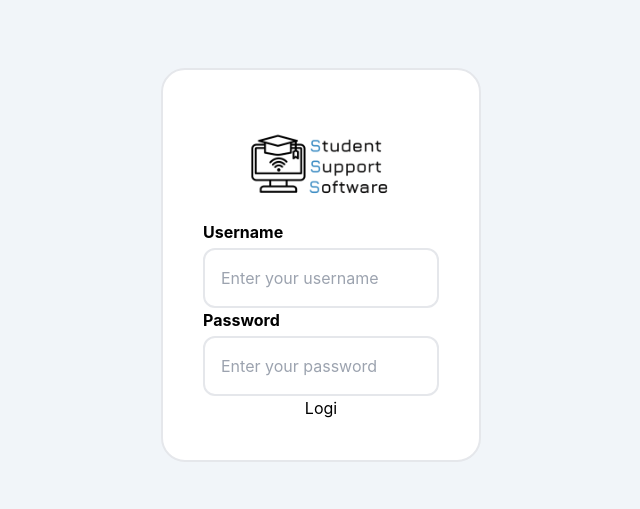
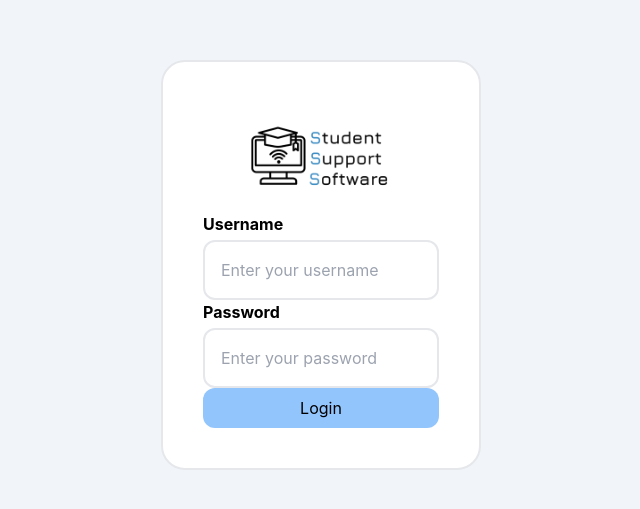
Before and after one commit to ssahra/Room-Availability-Web-App, a React (Create React App) app: page /LoginPage in a window 1280 px wide. Shown: the part 135-644 px from the top of the page, without its empty margins (319-959 px from the left). Built offline with nearby package versions, Linux system fonts and the light colour scheme.

Commit message:
loging working

```diff
--- a/src/pages/LoginPage.js
+++ b/src/pages/LoginPage.js
@@ -1,18 +1,74 @@
 import React from 'react';
 import logo from '../images/logo.png';
+import { useState } from 'react';
+import { useNavigate } from 'react-router-dom';
 //imr, slc shortcuts
 
 function LoginPage() {
+
+    // state variables for username, password, and error message
+    const [curr_username, setUsername] = useState('');
+    const [curr_password, setPassword] = useState('');
+    const [errorMessage, setErrorMessage] = useState('');
+    const navigate = useNavigate();
+
+    // function to update username
+    const usernameChange = (event) => {
+        setUsername(event.target.value);
+    };
+
+    // function to update password
+    const passwordChange = (event) => {
+        setPassword(event.target.value);
+    };
+
+    // function to handle submission of form
+    const userSubmit = (event) => {
+        event.preventDefault();
+
+        const formData = new FormData();
+        formData.append('Username', curr_username);
+        formData.append('Password', curr_password);
+
+        // send form data to PHP script using fetch API
+        fetch('http://localhost/backend/login.php', {
+            method: 'POST',
+            body: formData
+        })
+        .then(response => response.text())
+        // handle response from the server
+        .then(data => {
+            console.log(data);
+            if (data === "Authentication Successful") {
+                navigate('/dashboard');
+            } else if (data === "Admin Authentication Successful") {
+                navigate('/adminBookings');
+            } else if (data === "Incorrect password") {
+                setErrorMessage('Incorrect password. Please try again.');
+            } else if (data === "Username not found") {
+                setErrorMessage('Username not found. Please check your username.');
+            }
+        })
+        .catch(error => {
+            // console log error when request fails
+            console.error('Error:', error);
+        });
+    };
+
     return (
         <div className="bg-slate-100 flex w-full h-screen">
             <div className="w-full flex items-center justify-center">
-                <form className="flex flex-col w-1/4 bg-white px-10 py-10 rounded-3xl border-2">
+                <form onSubmit={userSubmit} className="flex flex-col w-1/4 bg-white px-10 py-10 rounded-3xl border-2">
                     <img src={logo} alt="logo" width="150" height="70" className="py-5 mx-auto"/>
                     <label className="font-bold">Username</label>
-                    <input type="text" placeholder="Enter your username" className="w-full border-2 rounded-xl p-4 mt-1 bg-transparent border-grey-100"/>
+                    <input value={curr_username} onChange={usernameChange} type="text" placeholder="Enter your username" className="w-full border-2 rounded-xl p-4 mt-1 bg-transparent border-grey-100"/>
                     <label className="font-bold">Password</label>
-                    <input type="password" placeholder="Enter your password" className="w-full border-2 rounded-xl p-4 mt-1 bg-transparent border-grey-100"/>
-                    <input type="submit" value="Logi" className="button" />
+                    <input type="password" value={curr_password} onChange={passwordChange} placeholder="Enter your password" className="w-full border-2 rounded-xl p-4 mt-1 bg-transparent border-grey-100"/>
+
+                    <input type="submit" value="Login" className="bg-blue-300 rounded-xl h-10" onSubmit={userSubmit}/>
+                    {errorMessage && (
+                        <div className="text-red-500">{errorMessage}</div>
+                    )}
                 </form>
             </div>
         </div>
```
